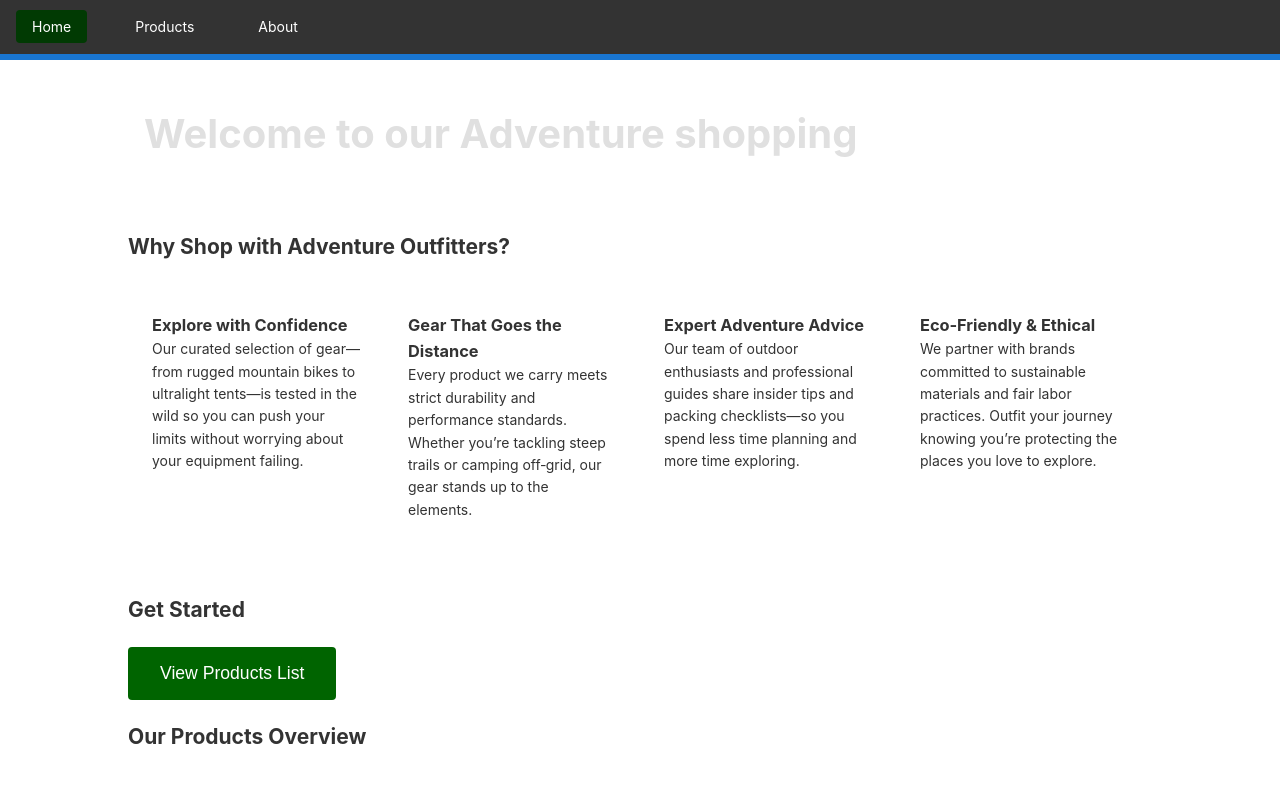
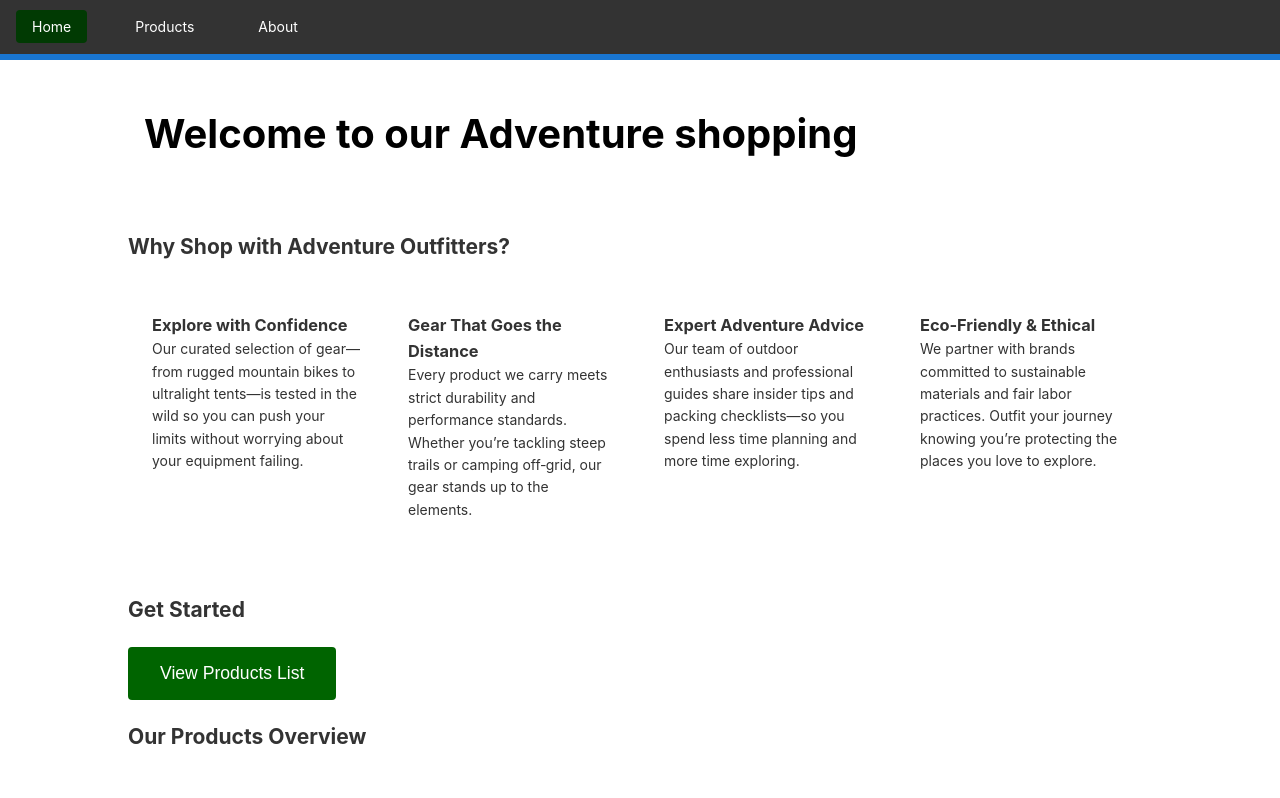
Before and after one commit to davvari-infoblox/Web4All-A11y.Audit.POC, an Angular app: page / in a window 1280 px wide. Shown: the top 798 px of the page. Built offline with nearby package versions, Linux system fonts and the light colour scheme.

Commit message:
a11y fixes

```diff
--- a/src/app/components/about/about.component.css
+++ b/src/app/components/about/about.component.css
@@ -90,7 +90,7 @@ textarea:focus-visible {
 }
 
 .submit-button {
-  background-color: #2f7331; /* Darkened from #2f7331 to meet 7:1 contrast ratio */
+  background-color: #1b421c; /* Darkened from #2f7331 to meet 7:1 contrast ratio */
   color: white;
   padding: 1rem 2rem;
   border: none;
--- a/src/app/components/home/home.component.css
+++ b/src/app/components/home/home.component.css
@@ -17,7 +17,7 @@
 }
 
 h1 {
-  color: #e0e0e0; /* Very light gray on light background - critical contrast issue */
+  color: black;
   margin-bottom: 2rem;
   font-size: 2.5rem;
   background-color: #ffffff; /* White background to emphasize poor contrast */
```
